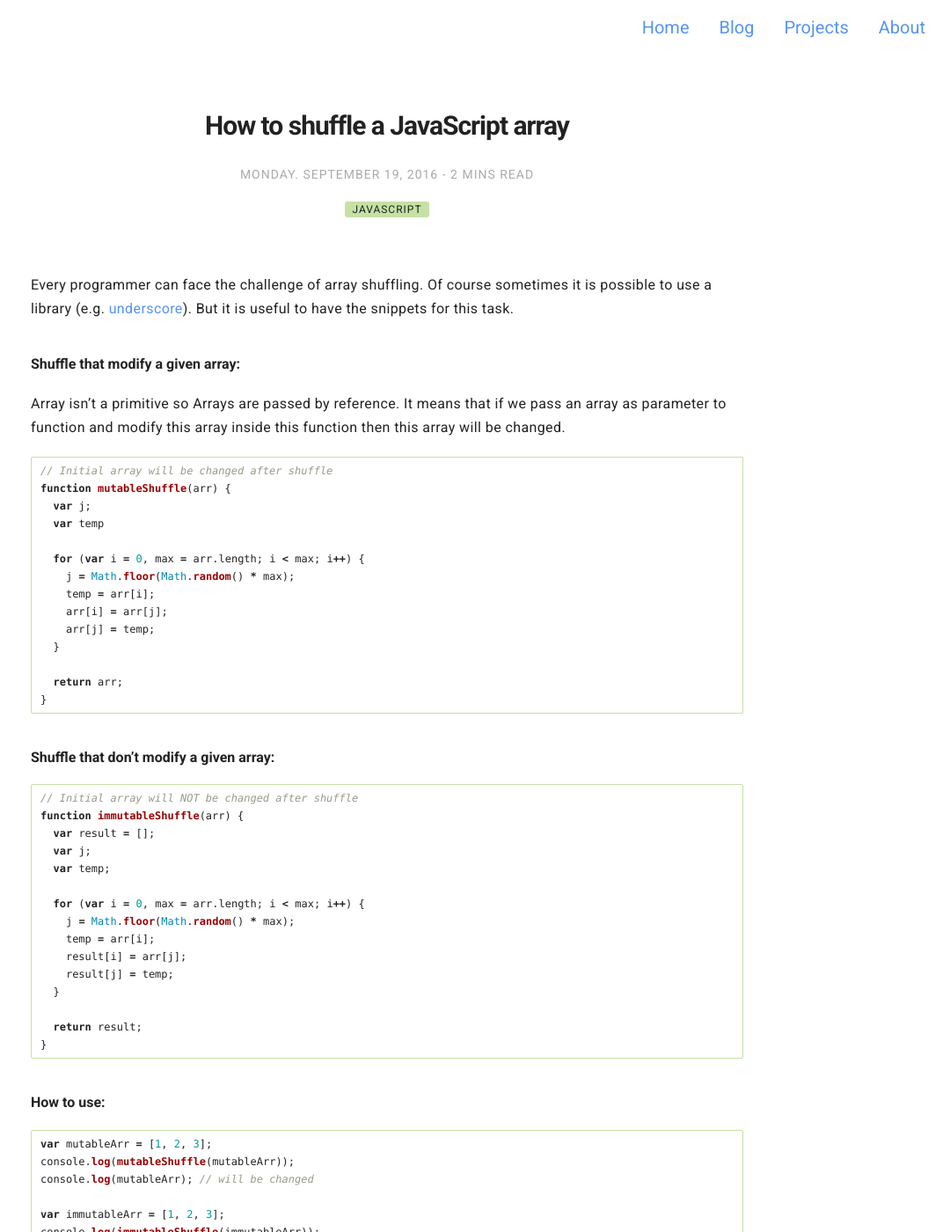
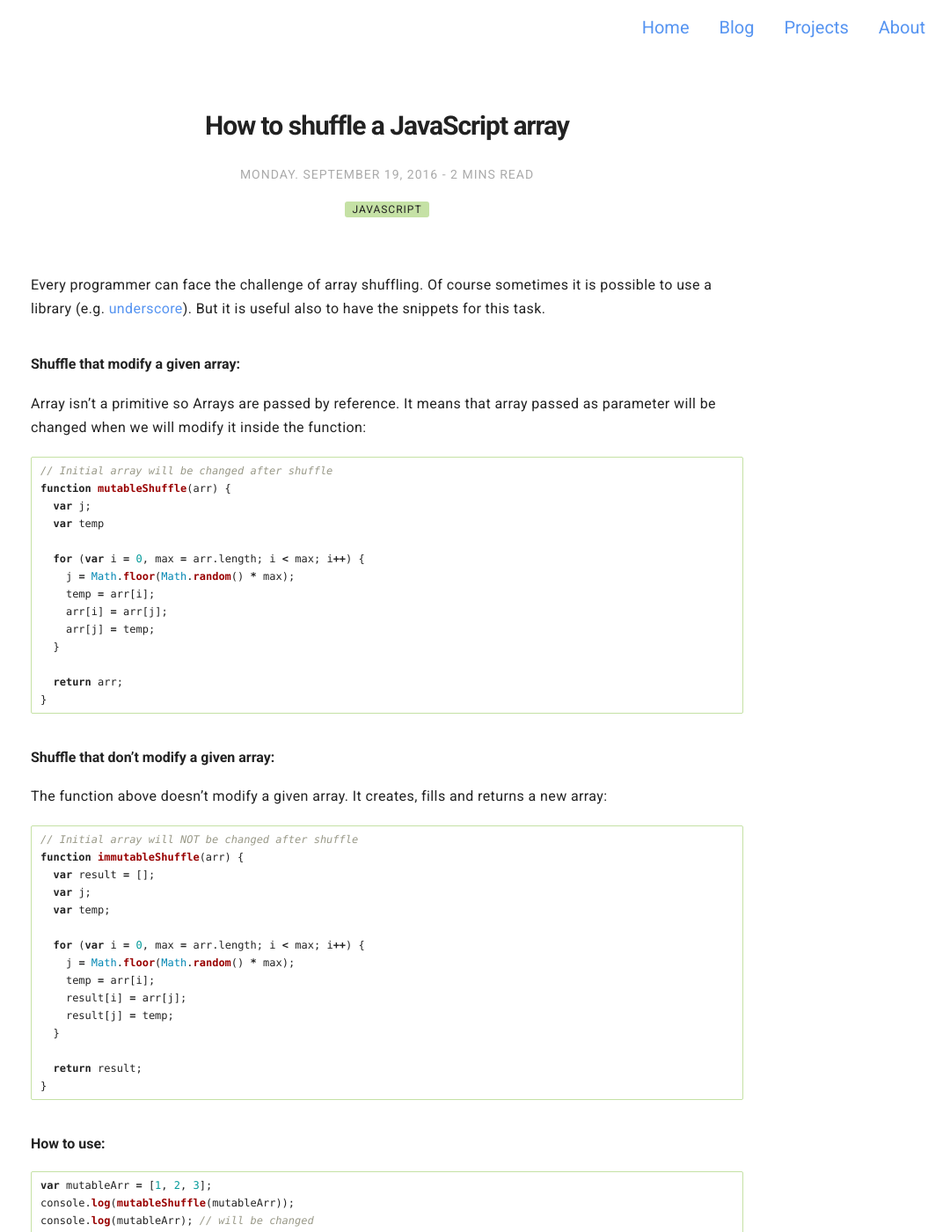
Before and after one commit to pavelkomiagin/pavelkomiagin.github.io, a Jekyll site: the page built from _posts/2016-09-19-how-to-shuffle-a-javascript-array.markdown, in a window 1280 px wide and 1400 px high. Shown: the whole window at 88% size, without its empty margins (200-1280 px from the left). Built offline with Jekyll 4.4.1, drawn with Linux system fonts in a browser that asks for light colours; comment, search, counter and statistics services are not loaded.

Commit message:
Change shuffle javascript array post

```diff
--- a/_posts/2015-10-07-how-to-cache-backbone-js-collections-and-models-in-localstorage.markdown
+++ b/_posts/2015-10-07-how-to-cache-backbone-js-collections-and-models-in-localstorage.markdown
@@ -185,3 +185,5 @@ Backbone.sync = function(method, model, options) {
 {% endhighlight %}
 
 The full source code for this plugin you can find on [github](https://github.com/pavelkomiagin/Backbone.cachedFetch).
+
+<hr/>
--- a/_posts/2015-10-15-chat-concept.markdown
+++ b/_posts/2015-10-15-chat-concept.markdown
@@ -16,3 +16,5 @@ Inspired by <a href="https://dribbble.com/shots/2293029-Hello-Dribbble">https://
 
 <p data-height="550" data-theme-id="0" data-slug-hash="gaGJJK" data-default-tab="result" data-user="pavel_komiagin" class='codepen'></p>
 <script async src="//assets.codepen.io/assets/embed/ei.js"></script>
+
+<hr/>
--- a/_posts/2015-10-30-alarm-clock-concept.markdown
+++ b/_posts/2015-10-30-alarm-clock-concept.markdown
@@ -16,3 +16,5 @@ Inspired by <a href="https://dribbble.com/shots/2158902-Sport-App">https://dribb
 
 <p data-height="550" data-theme-id="0" data-slug-hash="EVRZmO" data-default-tab="result" data-user="pavel_komiagin" class='codepen'></p>
 <script async src="//assets.codepen.io/assets/embed/ei.js"></script>
+
+<hr/>
--- a/_posts/2015-12-14-matrix-animated-filling-using-different-approaches.markdown
+++ b/_posts/2015-12-14-matrix-animated-filling-using-different-approaches.markdown
@@ -14,3 +14,5 @@ description: Matrix animated filling using different approaches
 
 <p data-height="550" data-theme-id="0" data-slug-hash="wMwgYa" data-default-tab="result" data-user="pavel_komiagin" class='codepen'></p>
 <script async src="//assets.codepen.io/assets/embed/ei.js"></script>
+
+<hr/>
--- a/_posts/2016-09-19-how-to-shuffle-a-javascript-array.markdown
+++ b/_posts/2016-09-19-how-to-shuffle-a-javascript-array.markdown
@@ -13,13 +13,12 @@ description: How to shuffle a JavaScript array
 
 Every programmer can face the challenge of array shuffling. Of course sometimes
 it is possible to use a library (e.g. [underscore](http://underscorejs.org/#shuffle)).
-But it is useful to have the snippets for this task.
+But it is useful also to have the snippets for this task.
 
 #### Shuffle that modify a given array:
 
 Array isn't a primitive so Arrays are passed by reference. It means that
-if we pass an array as parameter to function and modify this array inside
-this function then this array will be changed.
+array passed as parameter will be changed when we will modify it inside the function:
 
 {% highlight js %}
 // Initial array will be changed after shuffle
@@ -39,6 +38,8 @@ function mutableShuffle(arr) {
 {% endhighlight %}
 
 #### Shuffle that don't modify a given array:
+
+The function above doesn't modify a given array. It creates, fills and returns a new array:
 
 {% highlight js %}
 // Initial array will NOT be changed after shuffle
@@ -71,3 +72,5 @@ console.log(immutableArr); // will NOT be changed
 {% endhighlight %}
 
 You can try and modify it on [codepen](http://codepen.io/pavel_komiagin/pen/PGGEmK?editors=0011).
+
+<hr/>
```
